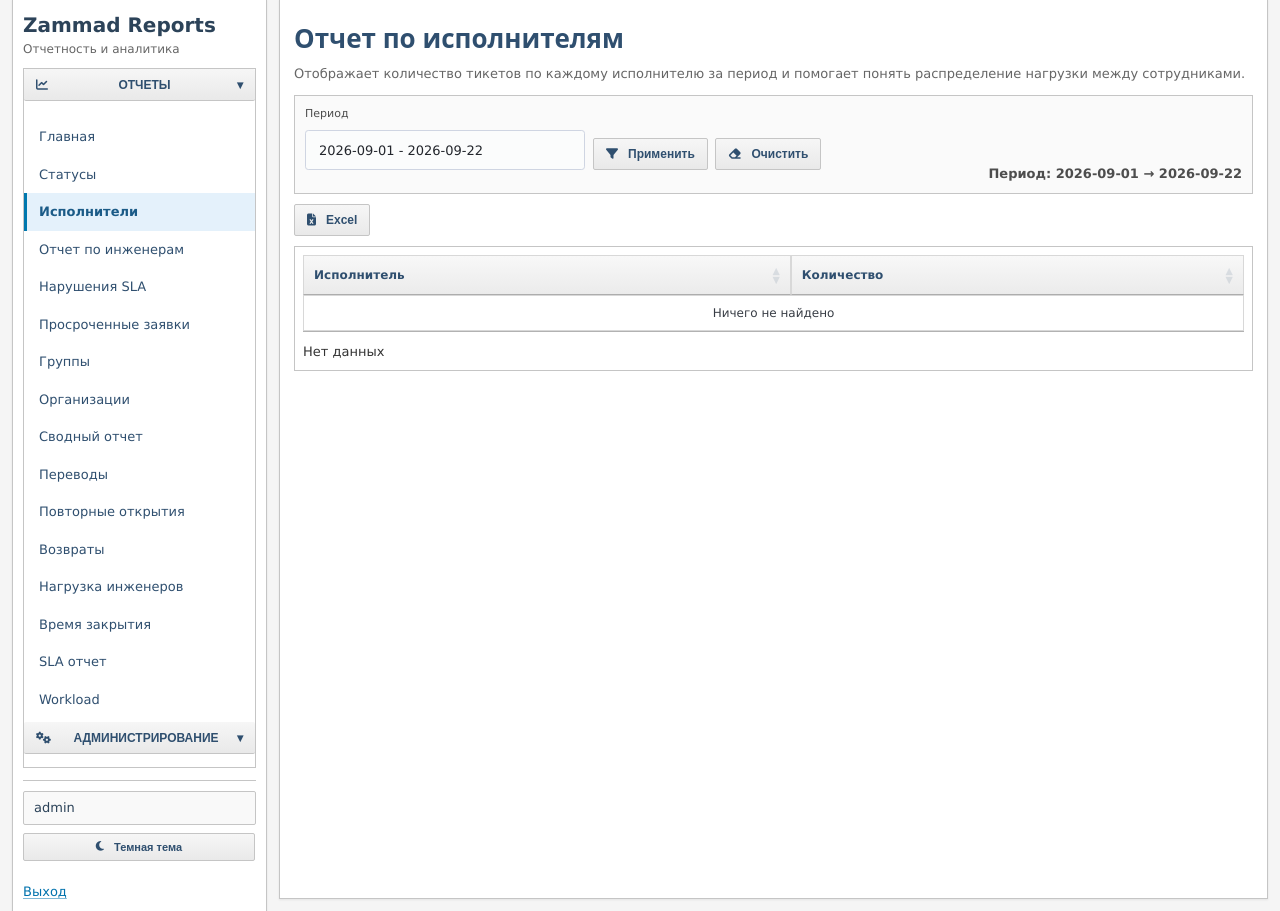
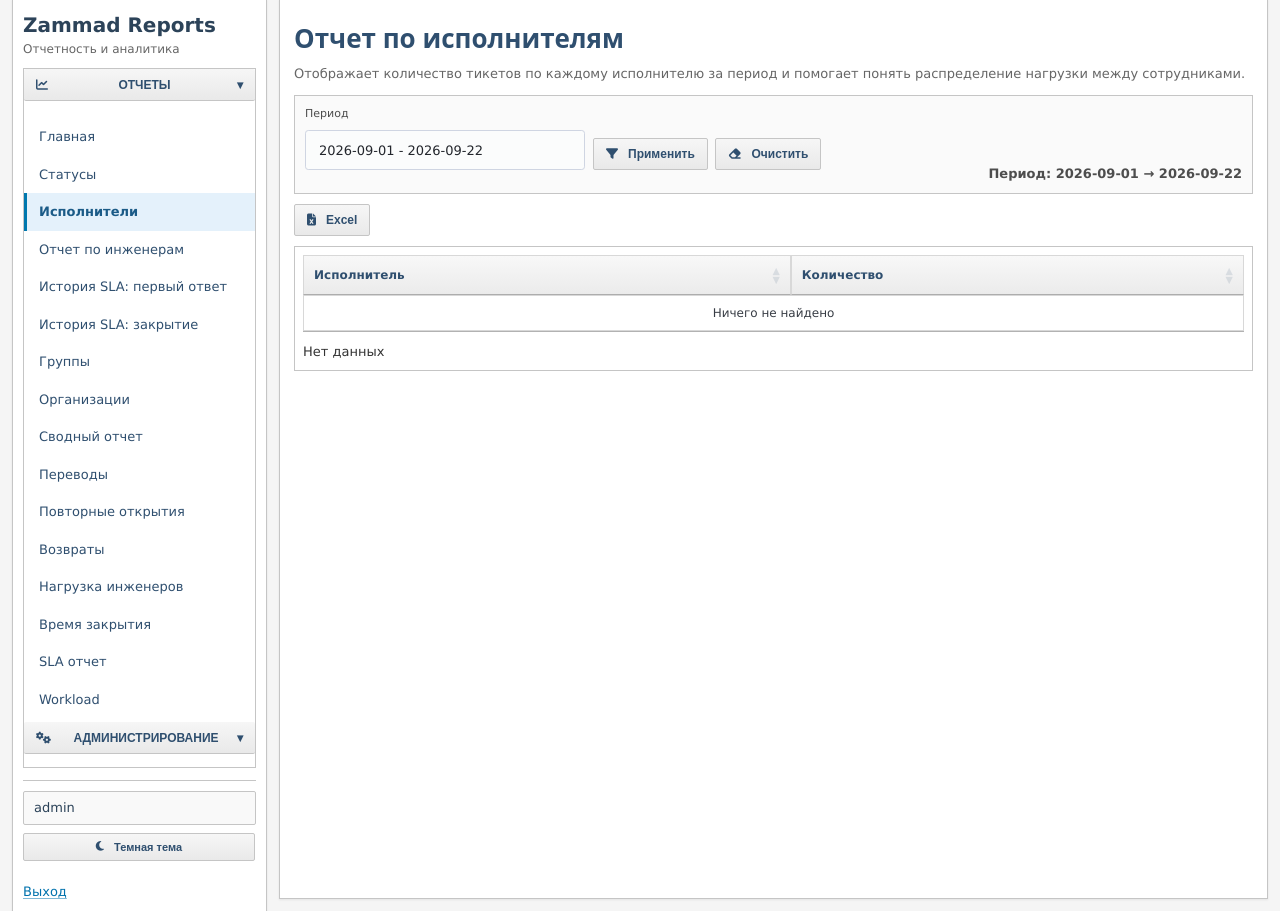
Before and after one commit to lekha100101/zammad-reports, a FastAPI app: page /reports/agents in a window 1280 px wide. Shown: the part 13-924 px from the top of the page. Run offline with FastAPI, Linux system fonts and the light colour scheme; the visitor is signed in with stand-in values (Sample User, id 1); data comes from the database, SQL or seed files in the repository; data that the repository does not hold is empty; some libraries are stand-ins or nearby versions.

Commit message:
Clarify historical SLA report names

```diff
--- a/app/templates/base.html
+++ b/app/templates/base.html
@@ -31,8 +31,8 @@
               <a href="/reports/statuses" class="menu-btn {% if request.url.path == '/reports/statuses' %}active{% endif %}">Статусы</a>
               <a href="/reports/agents" class="menu-btn {% if request.url.path == '/reports/agents' %}active{% endif %}">Исполнители</a>
               <a href="/reports/engineers" class="menu-btn {% if request.url.path == '/reports/engineers' %}active{% endif %}">Отчет по инженерам</a>
-              <a href="/reports/sla-violations" class="menu-btn {% if request.url.path == '/reports/sla-violations' %}active{% endif %}">Нарушения SLA</a>
-              <a href="/reports/overdue" class="menu-btn {% if request.url.path == '/reports/overdue' %}active{% endif %}">Просроченные заявки</a>
+              <a href="/reports/sla-violations" class="menu-btn {% if request.url.path == '/reports/sla-violations' %}active{% endif %}">История SLA: первый ответ</a>
+              <a href="/reports/overdue" class="menu-btn {% if request.url.path == '/reports/overdue' %}active{% endif %}">История SLA: закрытие</a>
               <a href="/reports/groups" class="menu-btn {% if request.url.path == '/reports/groups' %}active{% endif %}">Группы</a>
               <a href="/reports/organizations" class="menu-btn {% if request.url.path == '/reports/organizations' %}active{% endif %}">Организации</a>
               <a href="/reports/regional-summary" class="menu-btn {% if request.url.path == '/reports/regional-summary' %}active{% endif %}">Сводный отчет</a>
```
